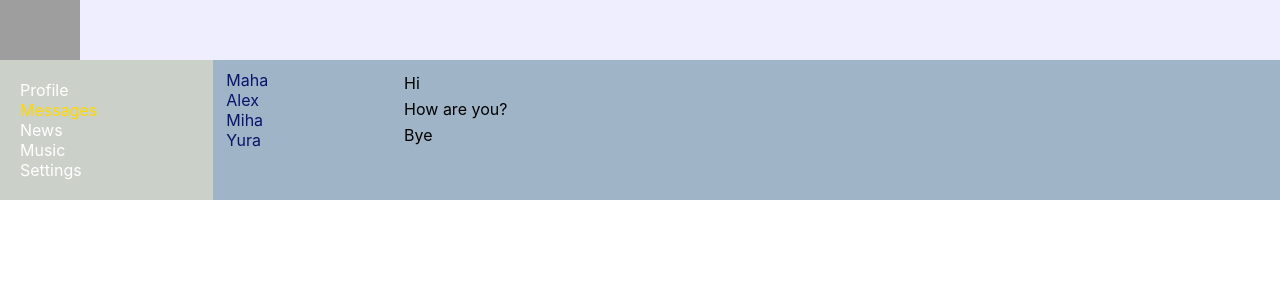
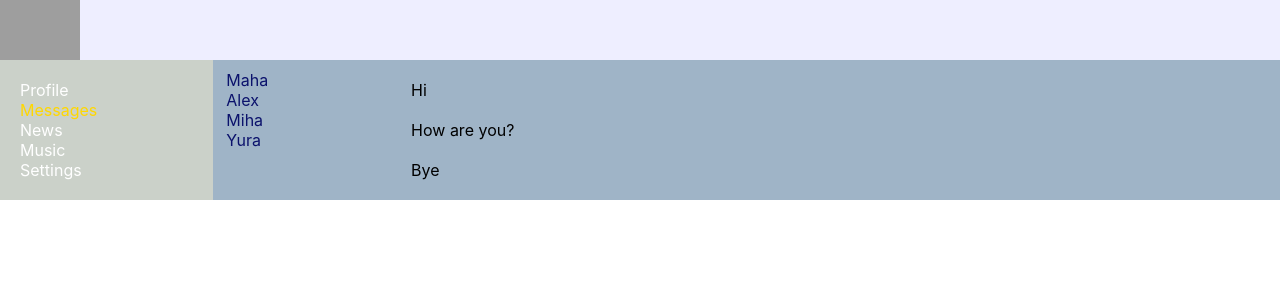
Before and after one commit to IgorBosin/samurai-way, a React (Create React App) app: page /dialog in a window 1280 px wide. Shown: the top 300 px of the page. Built offline with nearby package versions, Linux system fonts and the light colour scheme; grey boxes are pictures that could not be loaded.

Commit message:
lesson 27-28

```diff
--- a/src/App.tsx
+++ b/src/App.tsx
@@ -9,6 +9,11 @@ import News from "./Components/News/News";
 import Settings from "./Components/Settings/Settings";
 import Music from "./Components/Music/Music";
 
+type AppPropsType = {
+    message: String;
+    posts: String;
+    dialogs: String;
+}
 
 function App(props: any) {
     return (
@@ -17,11 +22,11 @@ function App(props: any) {
                 <Header/>
                 <Navbar/>
                 <div className='app-wrapper-content'>
-                    <Route path='/profile' component={Profile}/>
-                    <Route path='/dialog' component={Dialogs}/>
-                    <Route path='/settings' component={Settings}/>
-                    <Route path='/news' component={News}/>
-                    <Route path='/music' component={Music}/>
+                    <Route path='/profile' render={() => <Profile posts={props.posts}/>}/>
+                    <Route path='/dialog' render={() => <Dialogs message={props.message} dialogs={props.dialogs}/>}/>
+                    <Route path='/settings' render={() => <Settings/>}/>
+                    <Route path='/news' render={() => <News/>}/>
+                    <Route path='/music' render={() => <Music/>}/>
                 </div>
             </div>
         </BrowserRouter>
--- a/src/Components/Dialogs/Dialogs.tsx
+++ b/src/Components/Dialogs/Dialogs.tsx
@@ -3,23 +3,15 @@ import s from './Dialogs.module.css'
 import {DialogItem} from "./DialogsItem/DialogItem";
 import {Message} from "./Message/Message";
 
-let dialogs = [
-    {id: 1, name: 'Maha'},
-    {id: 2, name: 'Alex'},
-    {id: 3, name: 'Miha'},
-    {id: 4, name: 'Yura'},
-];
-
-let messages = [
-    {id: 1, message: 'Hi'},
-    {id: 2, message: 'How are you?'},
-    {id: 3, message: 'Bye'}
-];
-
-let dialogsElements = dialogs.map(d => <DialogItem dialogName={d.name} id={d.id}/>)
-let messagesElements = messages.map(m => <Message dialogMessages={m.message}/>)
+type DialogsPropsType = {
+    dialogs: String;
+    messages: String
+}
 
 function Dialogs(props: any) {
+
+    let dialogsElements = props.dialogs.map((d: { name: any; id: any; }) => <DialogItem dialogName={d.name} id={d.id}/>)
+    let messagesElements = props.message.map((m: { message: any }) => <Message dialogMessages={m.message}/>)
 
     return (
         <div className={s.dialogs}>
--- a/src/Components/Dialogs/Message/Message.tsx
+++ b/src/Components/Dialogs/Message/Message.tsx
@@ -1,8 +1,12 @@
 import s from "../Dialogs.module.css";
 import React from "react";
 
-export function Message(props: any) {
+type MessagePropsType = {
+    dialogMessages: String;
+}
+
+export function Message(props: MessagePropsType) {
     return (
-        <div className={s.message}>{props.dialogMessages}</div>
+        <div className={s.messages}>{props.dialogMessages}</div>
     )
 }
--- a/src/Components/Profile/MyPosts/MyPosts.tsx
+++ b/src/Components/Profile/MyPosts/MyPosts.tsx
@@ -1,12 +1,13 @@
 import React from "react";
 import s from "./MyPosts.module.css";
 import Post from "./Post/Post";
-import {postsElements} from "../Profile";
 
 function MyPosts(props: any) {
+    let postsElements = props.posts.map((p: { message: any; name: any; likesCount: any; img: any; }) => <Post
+        messages={p.message} name={p.name} likesCount={p.likesCount}
+        img={p.img}/>)
     return (
         <div className={s.postBlock}>
-            {/*<img src={require("./img/igor.jpg")} alt=""/>*/}
             <h3>My post</h3>
             <div>
                 <textarea></textarea>
--- a/src/Components/Profile/Profile.tsx
+++ b/src/Components/Profile/Profile.tsx
@@ -1,37 +1,15 @@
 import React from "react";
-import s from "./Profile.module.css";
 import MyPosts from "./MyPosts/MyPosts";
 import {ProfileInfo} from "./ProfileInfo/ProfileInfo";
-import Post from "./MyPosts/Post/Post";
-
-export let posts = [
-    {
-        id: 1,
-        message: 'Hi Igor',
-        name: 'Maria',
-        likesCount: 3,
-        img: 'https://i.ibb.co/ngzWTmY/maria.jpg',
-    },
-    {
-        id: 2,
-        message: 'Hi Maria',
-        name: 'Igor',
-        likesCount: 21,
-        img: 'https://i.ibb.co/6YM5Wht/igor.jpg',
-    },
-];
-
-export let postsElements = posts.map(p => <Post messages={p.message} name={p.name} likesCount={p.likesCount} img={p.img}/>)
 
 
-function Profile() {
+function Profile(props: any) {
     return (
         <div>
             <ProfileInfo/>
-            <MyPosts/>
+            <MyPosts posts={props.posts}/>
         </div>
     )
 }
 
-
 export default Profile
--- a/src/index.tsx
+++ b/src/index.tsx
@@ -3,7 +3,37 @@ import ReactDOM from 'react-dom';
 import './index.css';
 import App from './App';
 
+let posts = [
+    {
+        id: 1,
+        message: 'Hi Igor',
+        name: 'Maria',
+        likesCount: 3,
+        img: 'https://i.ibb.co/ngzWTmY/maria.jpg',
+    },
+    {
+        id: 2,
+        message: 'Hi Maria',
+        name: 'Igor',
+        likesCount: 21,
+        img: 'https://i.ibb.co/6YM5Wht/igor.jpg',
+    },
+];
+
+let dialogs = [
+    {id: 1, name: 'Maha'},
+    {id: 2, name: 'Alex'},
+    {id: 3, name: 'Miha'},
+    {id: 4, name: 'Yura'},
+];
+
+let messages = [
+    {id: 1, message: 'Hi'},
+    {id: 2, message: 'How are you?'},
+    {id: 3, message: 'Bye'}
+];
+
 ReactDOM.render(
-    <App />,
-  document.getElementById('root')
+    <App posts={posts} message={messages} dialogs={dialogs}/>,
+    document.getElementById('root')
 );
```
Also changed, not shown: 1 other file (tests, documents, lock files or other folders).
